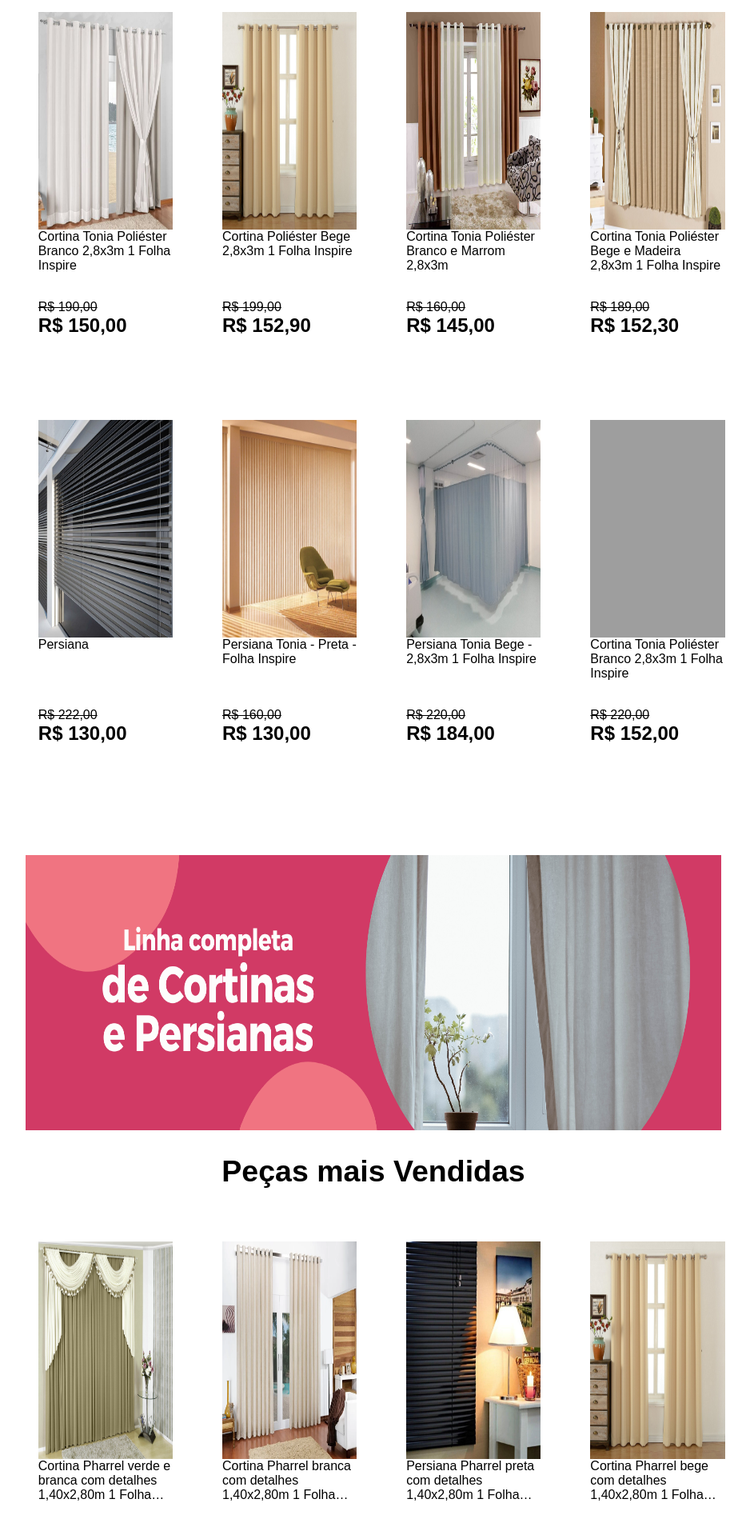
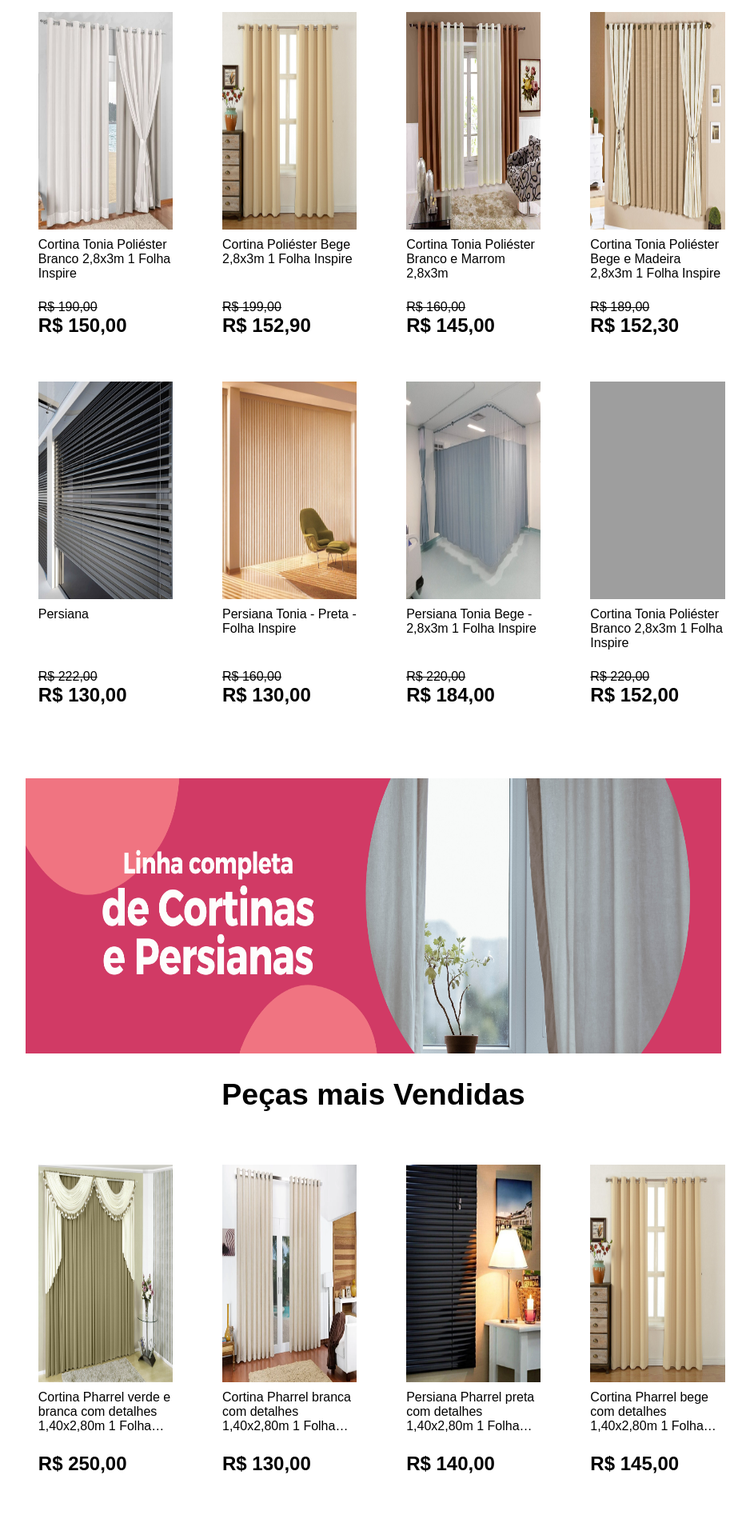
Before and after one commit to lu0000/dona-maria-cortinas-e-cia, a PHP site: page / in a window 1280 px wide. Shown: the part 1440-3354 px from the top of the page at 80% size, without its empty margins (173-1111 px from the left). Run offline with PHP 8.4, Linux system fonts and the light colour scheme; grey boxes are pictures that could not be loaded.

Commit message:
besteirinha

```diff
--- a/estilo.css
+++ b/estilo.css
@@ -123,7 +123,7 @@ main{
     gap: 30px;
 }
 .itens{
-    height: 30rem;
+    height: 27rem;
     cursor: pointer;
     box-sizing: border-box;
     padding: 1rem;
@@ -142,6 +142,7 @@ main{
     width: 100%;
     height: 50%;
     display: flex;
+    padding-top: 10px;
     flex-direction: column;
     justify-content: start;
 }
--- a/index.php
+++ b/index.php
@@ -86,7 +86,6 @@
                         <div><p class="texto-limitado"><?=$f["nome"]?></p></div>
                         <p><s><?=$f["preco_cortado"]?></s></p>
                         <h1><?=$f["preco"]?></h1>
-
                     </div>
                 </a>
                 </div>
--- a/paginas/carrinho.html
+++ b/paginas/carrinho.html
@@ -36,7 +36,7 @@
 
         <div class="titulo-carrinho">
             <h2>Meu Carrinho</h2>
-            <a href="../index.html"><button>Continuar Comprando ></button></a>
+            <a href="../index.php"><button>Continuar Comprando ></button></a>
         </div>
 
         <div class="compras-do-carrinho">
--- a/paginas/visualizar.php
+++ b/paginas/visualizar.php
@@ -21,7 +21,7 @@
 <body>
     <header>
         <div class="logo-topo">
-            <a href="../index.html"><img src="../imagens/elementos-do-site/logo-dona-maria-1.png"></a>
+            <a href="../index.php"><img src="../imagens/elementos-do-site/logo-dona-maria-1.png"></a>
         </div>
 
         <div class="barra-pesquisa">
```
